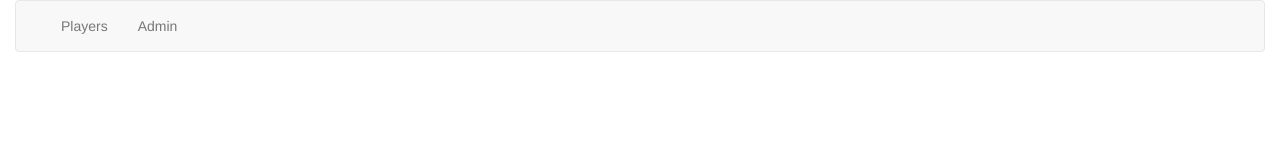
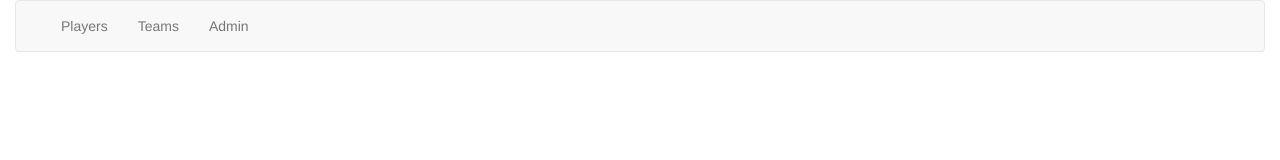
Before and after one commit to ATalaveraDev/league-statistics, an Angular app: page / in a window 1280 px wide. Shown: the top 160 px of the page. Built offline with nearby package versions, Linux system fonts and the light colour scheme.

Commit message:
I - players page

```diff
--- a/src/app/app.component.html
+++ b/src/app/app.component.html
@@ -12,6 +12,7 @@
     <div class="collapse navbar-collapse" id="bs-example-navbar-collapse-1">
       <ul class="nav navbar-nav">
         <li><a routerLink="/players">Players</a></li>
+        <li><a routerLink="/teams">Teams</a></li>
         <li><a routerLink="/admin">Admin</a></li>
       </ul>
     </div>
--- a/src/app/app.routing.module.ts
+++ b/src/app/app.routing.module.ts
@@ -9,6 +9,10 @@ const routes = [
   {
     path: 'players',
     loadChildren: 'app/players/players.module#PlayersModule'
+  },
+  {
+    path: 'teams',
+    loadChildren: 'app/teams/teams.module#TeamsModule'
   }
 ];
 
--- a/src/app/players/players.component.html
+++ b/src/app/players/players.component.html
@@ -10,8 +10,8 @@
     ></fusioncharts>
   </div>
 </div>
-<div class="row">
+<!--<div class="row">
   <div class="col-xs-12">
     <app-teams></app-teams>
   </div>
-</div>
+</div>-->
--- a/src/app/players/players.module.ts
+++ b/src/app/players/players.module.ts
@@ -9,7 +9,7 @@ import * as Charts from 'fusioncharts/fusioncharts.charts';
 import * as FintTheme from 'fusioncharts/themes/fusioncharts.theme.fint';
 import { FusionChartsModule } from 'angular4-fusioncharts';
 import { PlayersService } from './players.service';
-import { TeamsComponent } from './teams/teams.component';
+import { TeamsComponent } from '../teams/teams.component';
 import { TeamComponent } from '../statistics/team.component';
 
 FusionChartsModule.fcRoot(FusionCharts, Charts, FintTheme);
@@ -21,9 +21,7 @@ FusionChartsModule.fcRoot(FusionCharts, Charts, FintTheme);
     FusionChartsModule
   ],
   declarations: [
-    PlayersComponent,
-    TeamComponent,
-    TeamsComponent
+    PlayersComponent
   ],
   providers: [PlayersService]
 })
--- a/src/app/players/teams/teams.component.ts
+++ b/src/app/teams/teams.component.ts
@@ -1,5 +1,6 @@
 import { Component } from '@angular/core';
-import { PlayersService } from '../players.service';
+
+import { PlayersService } from '../players/players.service';
 
 @Component({
   selector: 'app-teams',
```
Also changed, not shown: src/app/teams/teams.module.ts (added, +20 -0 lines), src/app/teams/teams.routing.module.ts (added, +16 -0 lines), src/app/teams/teams.component.html (renamed from src/app/players/teams/teams.component.html).
